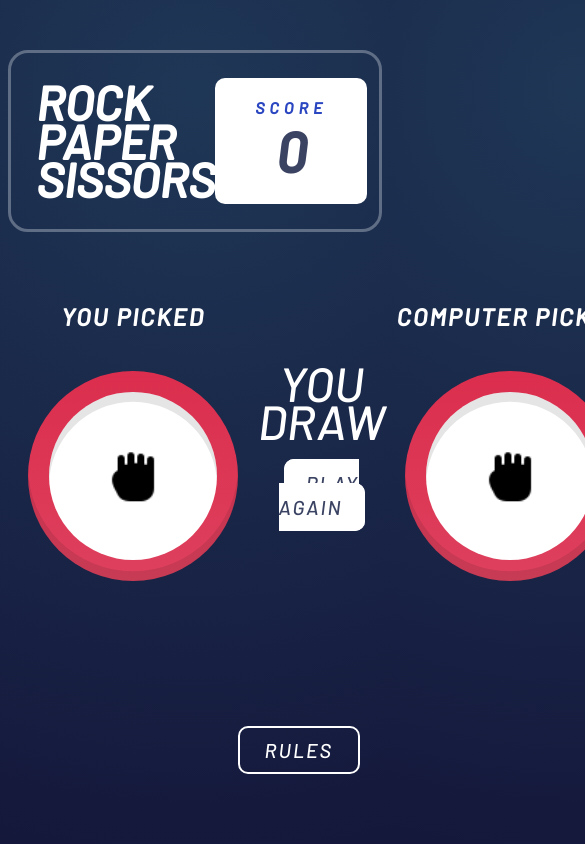
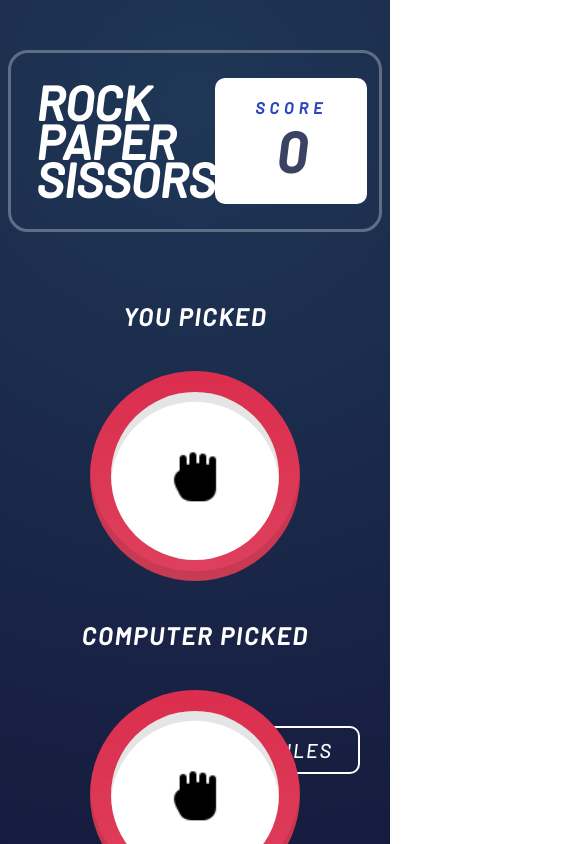
Before and after one commit to RutujaDhere/rock-paper-scissor, a plain HTML site: page index.html in a window 390 px wide. Both pictures are taken after a click on the button 108 px from the left and 369 px from the top of the page. Shown: the top 844 px of the page, 585 px wide, since content can reach past the window. Drawn offline with Linux system fonts and the light colour scheme.

Commit message:
Update styles.css

```diff
--- a/styles.css
+++ b/styles.css
@@ -154,18 +154,16 @@ main::before {
 }
 .selection{
     display: none;
-    justify-content: space-between;
+    flex-wrap:wrap;
+    justify-content: center;
     align-items: center;
     text-align: center;
 
-    width: 800px;
+    width: 1000px;
     max-width: 100%;
     margin: 0 auto;
 }
-.selection .btn-circle {
-    margin: 50px;
-    transform: scale(1.4);
-}
+
 
 
 .big-text{
@@ -174,3 +172,17 @@ main::before {
     line-height: 0.8;
     text-transform: uppercase;
 }
+
+
+@media (max-width:900px) {
+    .selection .btn-circle {
+    margin: 50px 20px;
+    transform: scale(1.4);
+}
+    .go-down {
+        order: 1;
+    }
+    .selection{
+        width: 500px;
+    }
+}
```
